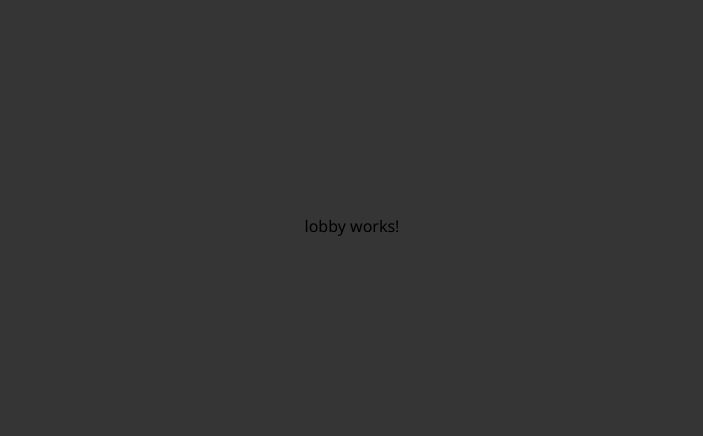
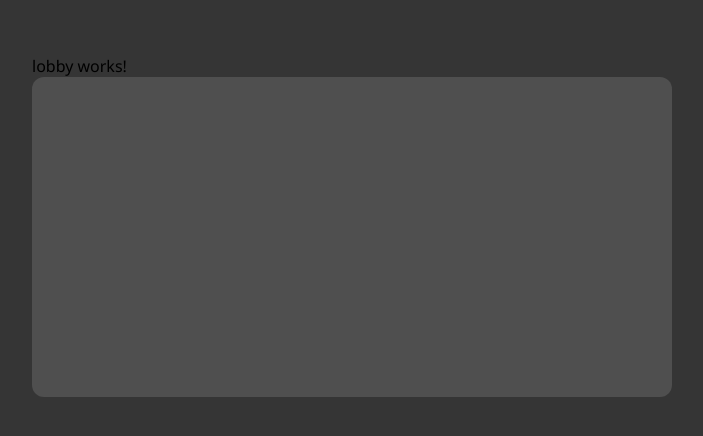
Before and after one commit to MariBelniok/planning-poker-ui, an Angular app: page /lobby in a window 1280 px wide. Shown: the part 174-610 px from the top of the page, without its empty margins (288-991 px from the left). Built offline with nearby package versions, Linux system fonts and the light colour scheme.

Commit message:
ADD: board component

```diff
--- a/src/app/app.module.ts
+++ b/src/app/app.module.ts
@@ -8,6 +8,7 @@ import { LoginComponent } from './login/login.component';
 import { RouterModule, Routes } from '@angular/router';
 import { ReactiveFormsModule } from '@angular/forms';
 import { LobbyComponent } from './lobby/lobby.component';
+import { SharedComponentsModule } from './shared/components/components.module';
 
 const appRoutes: Routes = [
   {
@@ -33,6 +34,7 @@ const appRoutes: Routes = [
     BrowserModule,
     ReactiveFormsModule,
     RouterModule.forRoot(appRoutes),
+    SharedComponentsModule,
   ],
   providers: [WebSocketService],
   bootstrap: [AppComponent]
--- a/src/app/lobby/lobby.component.html
+++ b/src/app/lobby/lobby.component.html
@@ -1 +1,3 @@
 <p>lobby works!</p>
+
+<app-board></app-board>
--- /dev/null
+++ b/src/app/shared/components/board/board.component.html
@@ -0,0 +1 @@
+<div></div>
--- /dev/null
+++ b/src/app/shared/components/board/board.component.scss
@@ -0,0 +1,11 @@
+@use '../../styles/colors.scss' as *;
+
+div {
+  background-color: $gray600;
+
+  padding: 50px;
+  min-width: 40em;
+  min-height: 20em;
+
+  border-radius: 12px;
+}
--- /dev/null
+++ b/src/app/shared/components/components.module.ts
@@ -0,0 +1,16 @@
+import { NgModule } from '@angular/core';
+import { BoardComponent } from './board/board.component';
+import { CommonModule } from '@angular/common';
+
+const components = [
+  BoardComponent,
+];
+
+@NgModule({
+  imports: [
+    CommonModule,
+  ],
+  declarations: components,
+  exports: components,
+})
+export class SharedComponentsModule { }
```
Also changed, not shown: src/app/shared/components/board/board.component.ts (added, +10 -0 lines), 1 other file (tests, documents, lock files or other folders).
